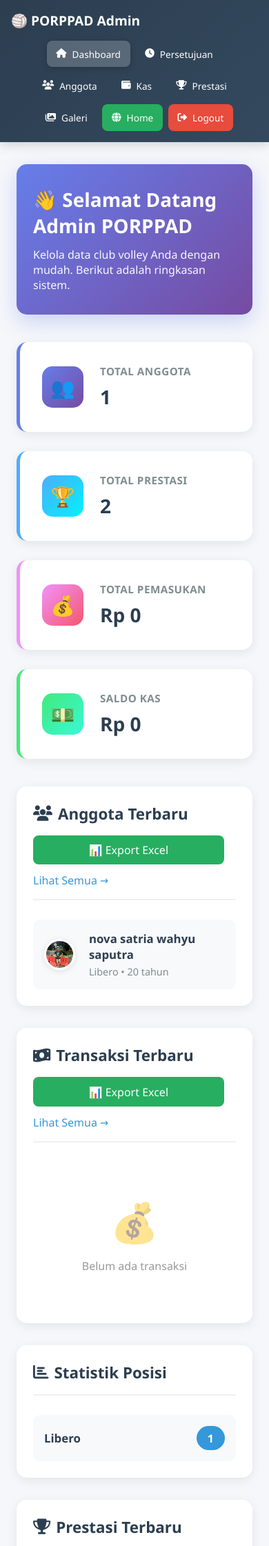
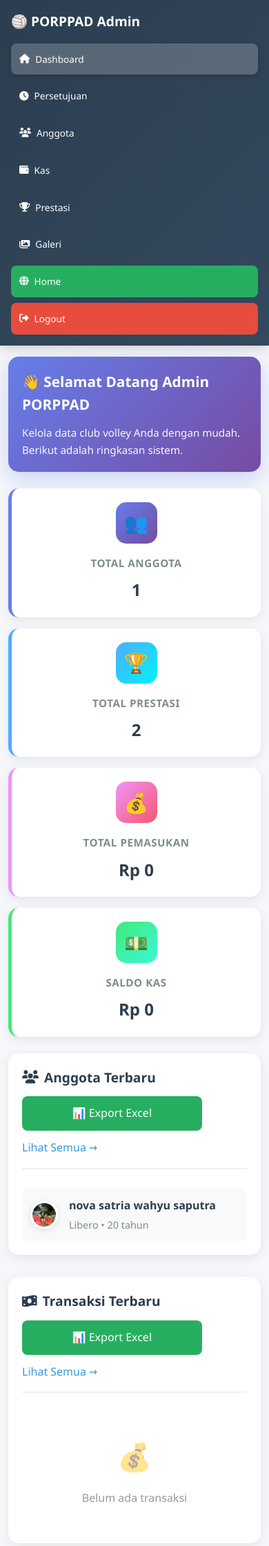
Before and after one commit to novasws/club-bola-volly-porppad, a PHP site: page /porppad/admin/dashboard.php in a window 390 px wide. Shown: the top 2241 px of the page at 69% size. Run offline with PHP 8.4, Linux system fonts and the light colour scheme; a user stored in the database is signed in; data comes from the database, SQL or seed files in the repository; data that the repository does not hold is empty.

Commit message:
FIX: Responsive mobile design semua halaman admin

```diff
--- a/admin/dashboard.php
+++ b/admin/dashboard.php
@@ -48,6 +48,7 @@ $pending_count = $conn->query("SELECT COUNT(*) as total FROM members WHERE statu
     body {
         font-family: 'Segoe UI', Tahoma, Geneva, Verdana, sans-serif;
         background: #f5f7fa;
+        line-height: 1.6;
     }
 
     /* ===== NAVBAR - PROFESSIONAL ===== */
@@ -515,51 +516,39 @@ $pending_count = $conn->query("SELECT COUNT(*) as total FROM members WHERE statu
         .navbar nav a {
             font-size: 0.9rem;
             padding: 0.65rem 1rem;
+            width: 100%;
+            text-align: center;
+        }
+
+        .container {
+            padding: 0 1rem;
+            margin: 1rem auto;
+        }
+
+        .welcome {
+            padding: 1.5rem;
+            margin-bottom: 1.5rem;
+        }
+
+        .welcome h1 {
+            font-size: 1.5rem;
+        }
+
+        .welcome p {
+            font-size: 0.95rem;
         }
 
         .stats-grid {
             grid-template-columns: 1fr;
+            gap: 1rem;
+            margin-bottom: 1.5rem;
         }
 
-            .welcome {
-                padding: 2rem 1.5rem;
-            }
-
-            .welcome h1 {
-                font-size: 1.75rem;
-            }
-
-            .welcome p {
-                font-size: 1rem;
-            }
-
-            .content-grid {
-                grid-template-columns: 1fr;
-            }
-
-            .card {
+        .stat-card {
             padding: 1.5rem;
-            }
-
-            .card-header {
             flex-direction: column;
-                align-items: flex-start;
-            }
-
-            .export-btn {
-                width: 100%;
-                justify-content: center;
-            }
-        }
-
-        @media (max-width: 480px) {
-            .navbar h2 {
-                font-size: 1.2rem;
-            }
-
-            .navbar nav a {
-                font-size: 0.85rem;
-                padding: 0.6rem 0.85rem;
+            text-align: center;
+            gap: 1rem;
         }
 
         .stat-icon {
@@ -572,9 +561,112 @@ $pending_count = $conn->query("SELECT COUNT(*) as total FROM members WHERE statu
             font-size: 1.75rem;
         }
 
+        .content-grid {
+            grid-template-columns: 1fr;
+            gap: 1rem;
+        }
+
+        .card {
+            padding: 1.5rem;
+            margin-bottom: 1rem;
+        }
+
+        .card-header {
+            flex-direction: column;
+            align-items: flex-start;
+            gap: 0.75rem;
+        }
+
+        .card-header h3 {
+            font-size: 1.2rem;
+        }
+
+        .export-btn {
+            width: 100%;
+            justify-content: center;
+            padding: 0.75rem;
+        }
+
+        .member-item {
+            padding: 0.75rem;
+            gap: 1rem;
+        }
+
         .member-avatar {
             width: 45px;
             height: 45px;
+        }
+
+        .member-name {
+            font-size: 1rem;
+        }
+
+        .transaction-item {
+            padding: 1rem;
+            flex-direction: column;
+            align-items: flex-start;
+            gap: 0.5rem;
+        }
+
+        .trophy-item {
+            padding: 1rem;
+            gap: 1rem;
+        }
+
+        .trophy-icon {
+            font-size: 2rem;
+        }
+
+        .position-item {
+            padding: 0.75rem;
+        }
+    }
+
+    @media (max-width: 480px) {
+        .navbar h2 {
+            font-size: 1.2rem;
+        }
+
+        .navbar nav a {
+            font-size: 0.85rem;
+            padding: 0.75rem;
+        }
+
+        .container {
+            padding: 0 0.75rem;
+        }
+
+        .welcome {
+            padding: 1.25rem;
+        }
+
+        .welcome h1 {
+            font-size: 1.3rem;
+        }
+
+        .stat-card {
+            padding: 1.25rem;
+        }
+
+        .stat-info .number {
+            font-size: 1.5rem;
+        }
+
+        .card {
+            padding: 1.25rem;
+        }
+
+        .member-avatar {
+            width: 40px;
+            height: 40px;
+        }
+
+        .empty-state {
+            padding: 2rem 1rem;
+        }
+
+        .empty-state-icon {
+            font-size: 2.5rem;
         }
     }
 </style>
```
Also changed, not shown: admin/approval.php (+77 -25 lines), admin/gallery.php (+69 -15 lines), admin/kas.php (+83 -26 lines), admin/members.php (+96 -33 lines), admin/trophies.php (+81 -15 lines). Lines whose indentation alone changed are shown as unchanged.
